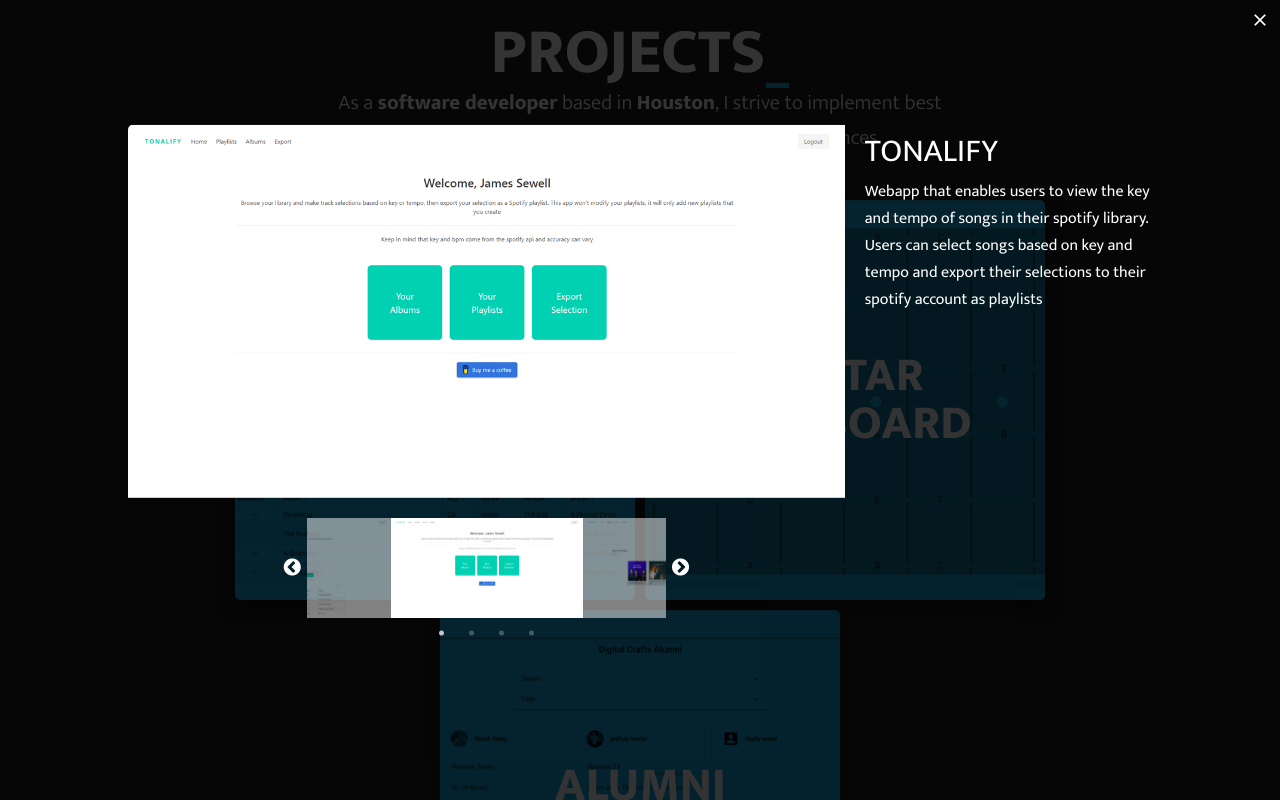
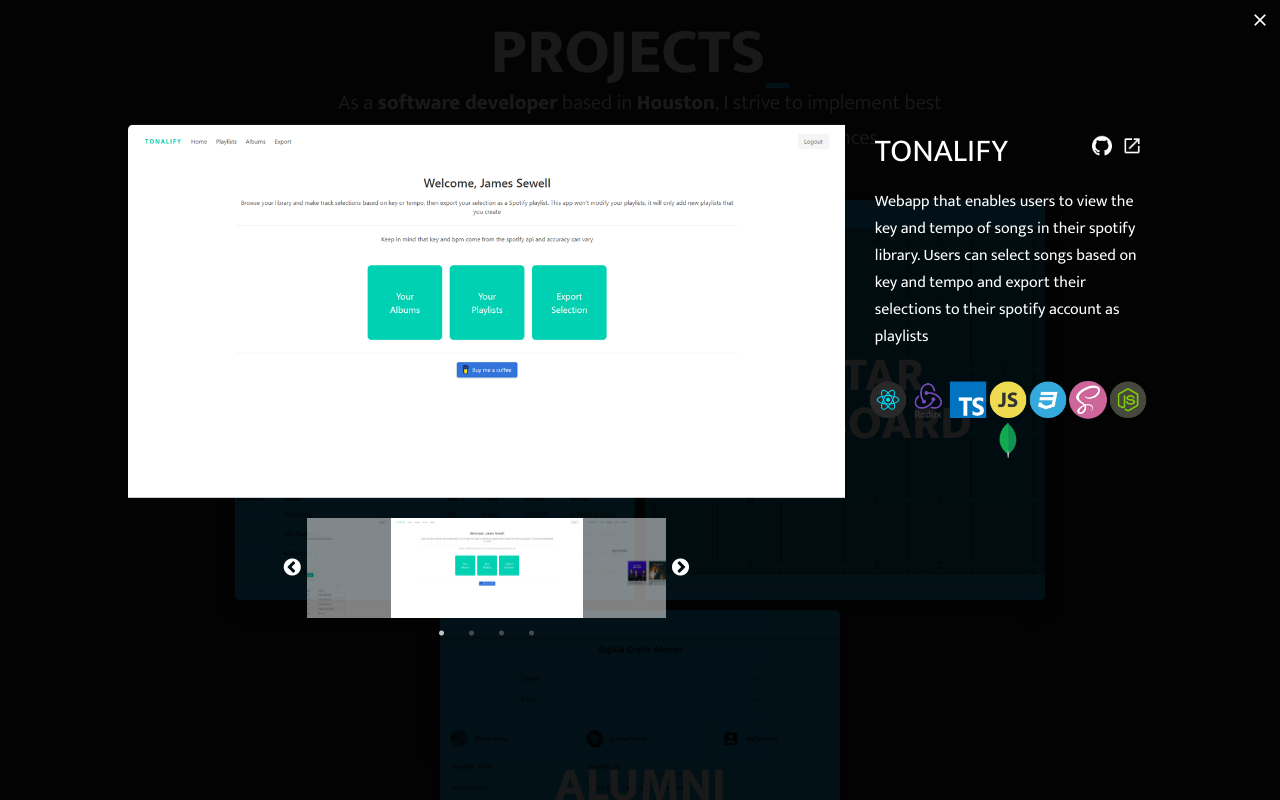
Before and after one commit to jamesjsewell/personal-website-2020, a website: page index.html in a window 1280 px wide. Both pictures are taken after a click on the button "TONALIFY". Shown: the part 839-1639 px from the top of the page. Drawn offline with nearby package versions, Linux system fonts and the light colour scheme.

Commit message:
adds skill icons and links to project modal

```diff
--- a/index.html
+++ b/index.html
@@ -62,9 +62,16 @@
         </div>
 
         <div class="project-info-wrapper">
+          <div class="project-modal-title-wrapper">
             <h3 id="project-modal-title"></h3>
+            <div class="view-site-icons"><a id="github-icon" target="_blank" rel="noopener noreferrer"><img
+                  class="github-icon" src="public/ui/github.png" /></a>
+              <a id="launch-icon" target="_blank" rel="noopener noreferrer"><img class="launch-icon"
+                  src="public/ui/launch-white.png" /></a></div>
+          </div>
           <div>
             <p id="project-modal-description"></p>
+            <div id="project-modal-tech" class="project-modal-tech"></div>
           </div>
 
         </div>
@@ -299,6 +306,20 @@
         );
       })
 
+      var tech = {
+        angular: 'public/skill-icons/angular.png',
+        typescript: 'public/skill-icons/typescript.png',
+        react: 'public/skill-icons/react.png',
+        redux: 'public/skill-icons/redux.png',
+        html: 'public/skill-icons/html.png',
+        css: 'public/skill-icons/css.png',
+        scss: 'public/skill-icons/scss.png',
+        javascript: 'public/skill-icons/javascript.png',
+        mongodb: 'public/skill-icons/mongodb.png',
+        express: 'public/skill-icons/express.png',
+        node: 'public/skill-icons/nodejs.png'
+      }
+
       // populate projects
       var projects = [
         {
@@ -307,7 +328,7 @@
           description: 'Webapp that enables users to view the key and tempo of songs in their spotify library. Users can select songs based on key and tempo and export their selections to their spotify account as playlists',
           source: 'https://github.com/jamesjsewell/tonalify',
           live: 'https://tonalify.herokuapp.com/',
-          tech: [],
+          tech: [tech['react'], tech['redux'], tech['typescript'], tech['javascript'], tech['css'], tech['scss'], tech['node'], tech['mongodb']],
           cover: 'public/project-screenshots/tonalify-cover.png',
           screenshots: ['public/project-screenshots/tonalify_2.png', 'public/project-screenshots/tonalify_3.png', 'public/project-screenshots/tonalify_1.png', 'public/project-screenshots/tonalify_4.png']
         },
@@ -361,6 +382,17 @@
         $("#current-slide-img").attr("src", project.screenshots[0])
         $("#project-modal-title").html(project.title)
         $("#project-modal-description").html(project.description)
+
+
+        var techIcons = []
+        for (var i = 0; i < project.tech.length; i++) {
+          techIcons.push($("<img>", { src: project.tech[i], class: 'tech-icon' }))
+        }
+
+        $("#github-icon").attr("href", project.source)
+        $("#launch-icon").attr("href", project.live)
+        $("#project-modal-tech").html(techIcons)
+
         $("#carousel-wrapper").html("")
         for (var i = 0; i < project.screenshots.length; i++) {
           var carouselItem = $("<div>", { class: "carousel-item" })
--- a/style.scss
+++ b/style.scss
@@ -141,7 +141,7 @@
 
 .modal-overlay {
   position: fixed;
-  background: rgba(0, 0, 0, 0.8);
+  background: rgba(0, 0, 0, .9);
   width: 100vw;
   height: 100vh;
   min-width: $minWidth;
@@ -257,15 +257,49 @@
     .project-info-wrapper {
       width: 100%;
 
+      .project-modal-title-wrapper {
+        width: 100%;
+        display: flex;
+        flex-wrap: wrap;
+        align-items: baseline;
+        justify-content: space-between;
+        .view-site-icons{
+          display: flex;
+          flex-wrap: wrap;
+          padding-left: 5px;
+          padding-right: 5px;
+          img {
+            padding: 5px;
+            width: 30px;
+            height: 30px;
+          }
+        }
+      }
+
       #project-modal-title {
         font-size: 2rem;
         color: white;
+        padding-left: 10px;
+        padding-right: 10px;
       }
 
       #project-modal-description {
         font-size: 1rem;
         color: white;
         overflow-y: scroll;
+        padding: 10px;
+      }
+
+      .project-modal-tech {
+        display: flex;
+        flex-wrap: wrap;
+        margin-top: 20px;
+        justify-content: center;
+
+        img {
+          width: 40px;
+          height: 40px;
+        }
       }
     }
   }
```
Also changed, not shown: public/skill-icons/scss.png (added), public/style.css, public/ui/bg-pixels-grey.jpg (deleted), public/ui/bg-pixels.jpg (deleted), public/ui/code2.png (deleted), public/ui/ffff.png (deleted), public/ui/github.png (added), public/ui/keyboard_arrow_down-24px.svg (deleted), public/ui/launch-white.png (added), public/ui/launch.png (added), public/ui/pattern.png (deleted). Lines whose indentation alone changed are shown as unchanged.
